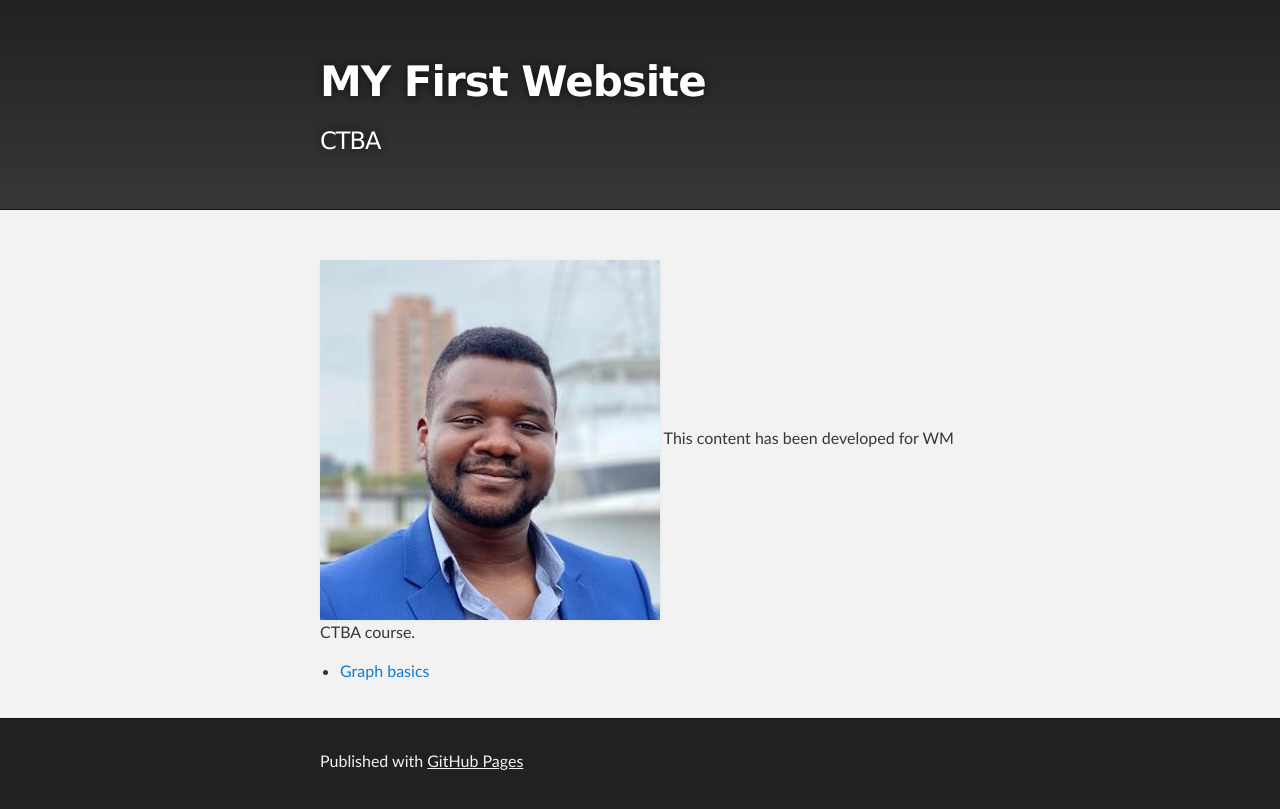
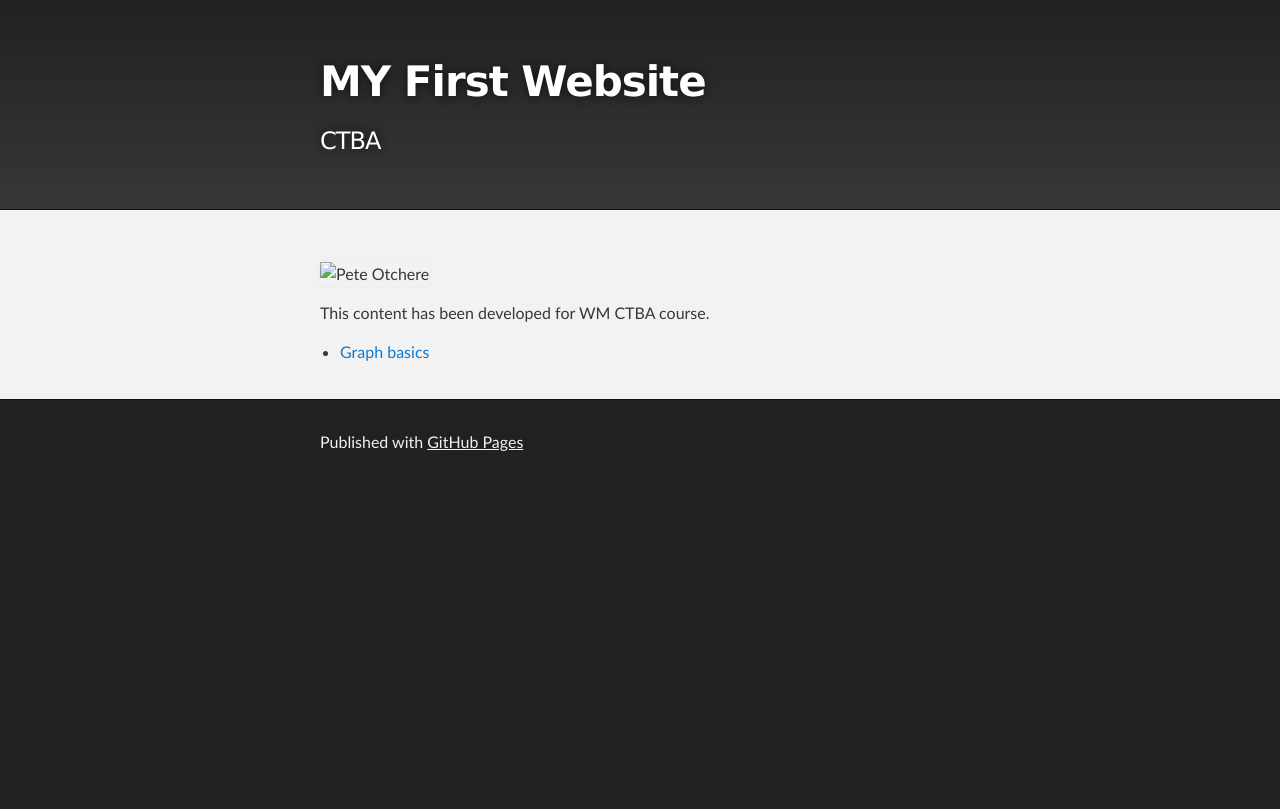
Before and after one commit to pete8551/pete8551.github.io, a Jekyll site: the page built from index.md, in a window 1280 px wide. Shown: the top 809 px of the page. Built offline with Jekyll 4.4.1, drawn with Linux system fonts in a browser that asks for light colours; our own code applies the rules of GitHub Pages for plain Markdown files.

Commit message:
Update index.md

```diff
--- a/index.md
+++ b/index.md
@@ -4,6 +4,8 @@ Description: CTBA course content
 ---
 
 
-![Pete Otchere](/Graph Basics/BAH.jpg)
+![Pete Otchere](/Graph_Basics/BAH.jpg)
+
+
 This content has been developed for WM CTBA course.
 -  [Graph basics](/Graph_Basics/index.md)
```
